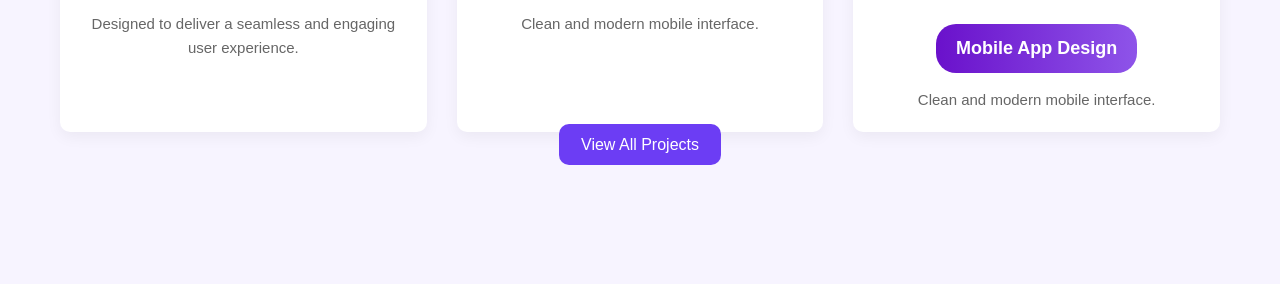
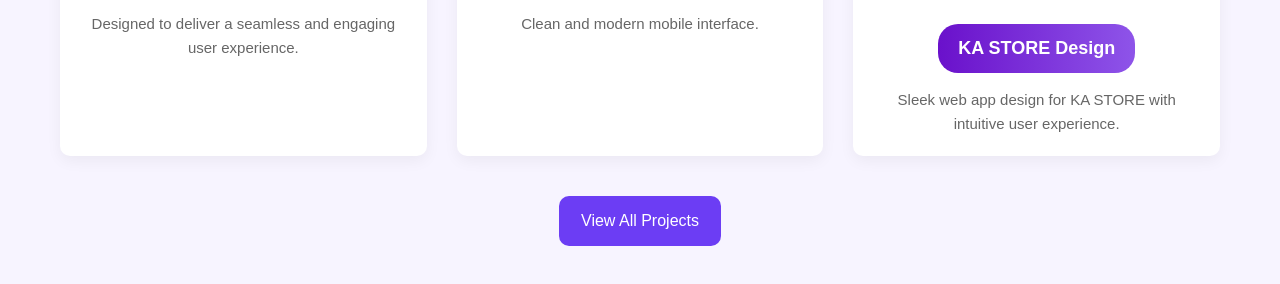
Before and after one commit to FatimaJabr/udacity-proj2, a plain HTML site: page index.html in a window 1280 px wide. Shown: the part 1128-1412 px from the top of the page. Before the commit the page ends 1366 px from the top, so only its background shows below. Drawn offline with Linux system fonts and the light colour scheme.

Commit message:
second commit

```diff
--- a/index.html
+++ b/index.html
@@ -4,6 +4,7 @@
 <head>
     <meta charset="UTF-8">
     <meta name="viewport" content="width=device-width, initial-scale=1.0">
+    <link rel="stylesheet" href="dist/main.css">
     <link rel="stylesheet" href="dist/main.css">
     <title>Fatima Jabr Portfolio</title>
 </head>
@@ -125,10 +126,10 @@
 
                     <img src="./src/img/Frame 289.png" alt="Mobile app UI">
 
-                    <h3 class="project-card__title">Mobile App Design</h3>
+                    <h3 class="project-card__title">KA STORE Design</h3>
 
                     <p class="project-card__text">
-                        Clean and modern mobile interface.
+                        Sleek web app design for KA STORE with intuitive user experience.
                     </p>
 
                 </article>
--- a/src/scss/blocks/_hero.scss
+++ b/src/scss/blocks/_hero.scss
@@ -38,6 +38,10 @@
  &__content {
     animation: slide-from-left 1.5s ease-out;
   }
+  &__image {
+    opacity: 0;
+    animation: fade-in 2s ease-in-out forwards;
+  }
 
   @include utils.responsive(tablet) {
     &__container {
@@ -56,3 +60,11 @@
     transform: translateX(0);
   }
 }
+@keyframes fade-in {
+  from {
+    opacity: 0;
+  }
+  to {
+    opacity: 1;
+  }
+}
```
Also changed, not shown: dist/main.css, 1 other file.
